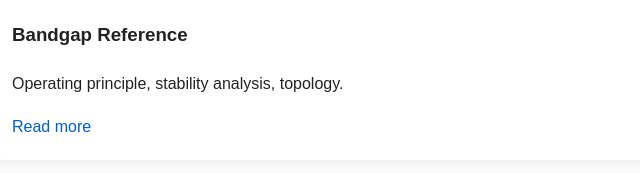
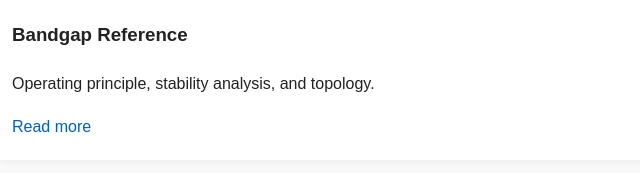
Before and after one commit to ninjaanalog/ninjaanalog.github.io, a plain HTML site: page index.html in a window 1280 px wide. Shown: the part 747-920 px from the top of the page, 218-858 px from the left. Drawn offline with Linux system fonts and the light colour scheme.

Commit message:
Update index.html

```diff
--- a/index.html
+++ b/index.html
@@ -81,7 +81,7 @@
   <div class="card">
     <h3>Bandgap Reference</h3>
     <p>
-      Operating principle, stability analysis, topology.
+      Operating principle, stability analysis, and topology.
     </p>
     <a href="bandgap-ref.html">Read more</a>
   </div>
```
